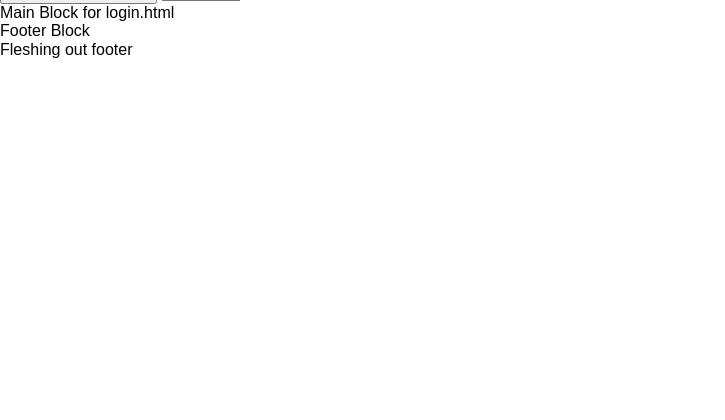
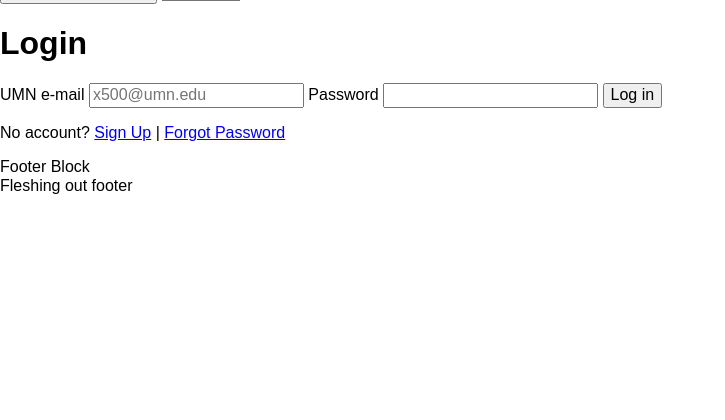
Before and after one commit to CSCI-5117-F26/developing-the-interactive-web-project-1-group-1, a Flask app: template src/developing_the_interactive_web_project_1_group_1/templates/login.html in a window 1280 px wide. Shown: the part 325-745 px from the top of the page, without its empty margins (0-725 px from the left). Run offline with Flask 3, Linux system fonts and the light colour scheme; the template is opened without the code that fills it, so the values that code supplies are empty; some libraries are stand-ins or nearby versions.

Commit message:
Login box added (not wired)
Got a login box div that has e-mail and password fields, sign-up and forgot
password links, and a button to log in. It is not wired to any
endpoint routes, nor is it using any CSS classes.

```diff
--- a/src/developing_the_interactive_web_project_1_group_1/templates/login.html
+++ b/src/developing_the_interactive_web_project_1_group_1/templates/login.html
@@ -1,5 +1,15 @@
 {% extends "base.html" %}
 {% block title %}Login Title Here{% endblock %}
 {% block main %}
-Main Block for login.html
+<div class="login-box">
+  <h1>Login</h1>
+  <form method="post" action="#">
+    <label for="email">UMN e-mail</label>
+    <input type="email" id="email" name="email" placeholder="x500@umn.edu" required>
+    <label for="password">Password</label>
+    <input type="password" id="password" name="password" required>
+    <button type="submit">Log in</button>
+  </form>
+  <p>No account? <a href="#">Sign Up</a> | <a href="#">Forgot Password</a></p>
+</div>
 {% endblock %}
```
